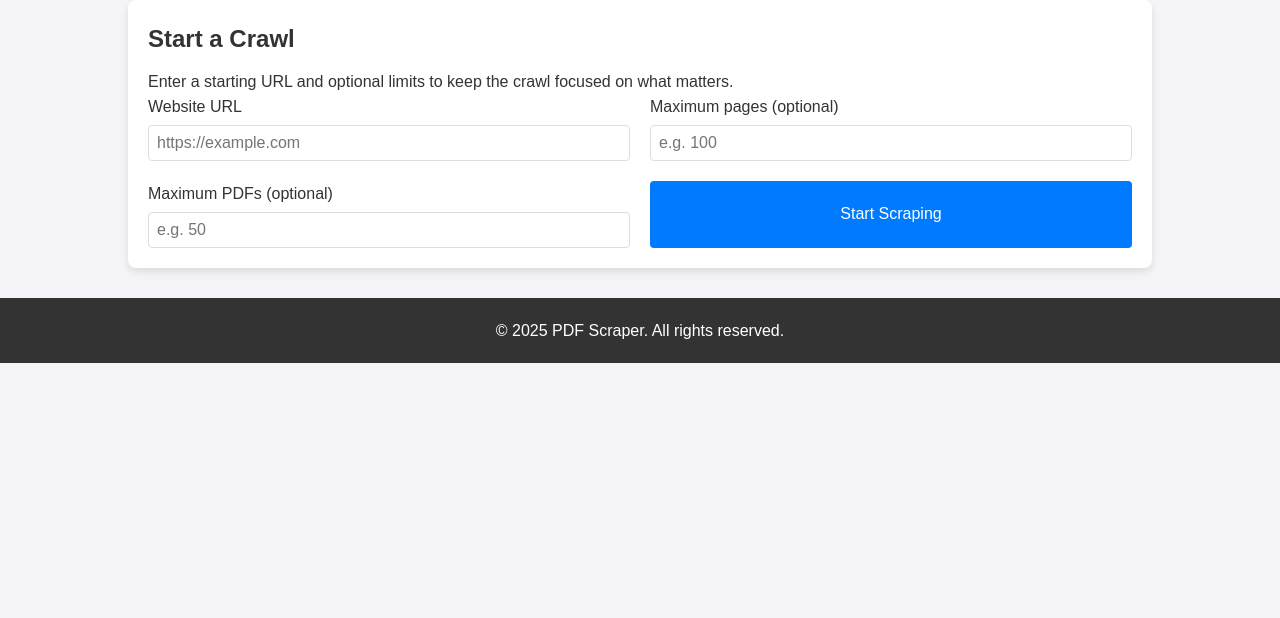
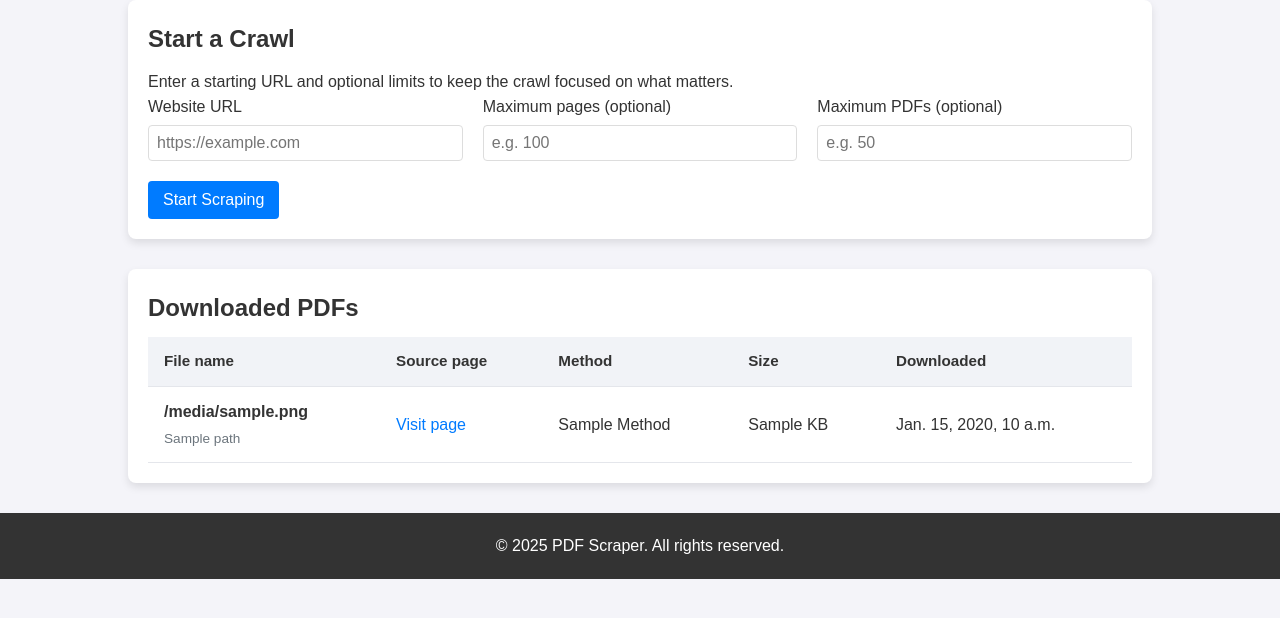
Before and after one commit to ASDCShiwam/webscraper2011, a Django app: template crawler/templates/index.html in a window 1280 px wide. Shown: the part 58-676 px from the top of the page. Run offline with Django 5.2, Linux system fonts and the light colour scheme; the template is opened without the code that fills it: most values are stand-ins (such as "Sample title", 1, 10 or a date in 2020).

Commit message:
Improve crawl workflow UI and session handling

```diff
--- a/crawler/static/crawler/script.js
+++ b/crawler/static/crawler/script.js
@@ -1,9 +1,21 @@
-document.addEventListener('DOMContentLoaded', function () {
-    const form = document.querySelector('form');
-    const loadingIndicator = document.querySelector('[data-loading]');
+document.addEventListener('DOMContentLoaded', () => {
+    const form = document.querySelector('[data-loading-form]');
+    if (!form) {
+        return;
+    }
 
-    form.addEventListener('submit', function (e) {
-        // Show loading spinner when the form is submitted
-        loadingIndicator.style.display = 'block';
+    const loadingIndicator = form.querySelector('[data-loading-indicator]');
+    const submitButton = form.querySelector('[data-loading-button]');
+
+    form.addEventListener('submit', () => {
+        if (loadingIndicator) {
+            loadingIndicator.hidden = false;
+        }
+
+        if (submitButton) {
+            submitButton.disabled = true;
+            submitButton.dataset.originalText = submitButton.textContent;
+            submitButton.textContent = 'Scraping…';
+        }
     });
 });
--- a/crawler/static/crawler/styles.css
+++ b/crawler/static/crawler/styles.css
@@ -67,7 +67,7 @@ h2 {
 
 form {
     display: grid;
-    grid-template-columns: 1fr 1fr;
+    grid-template-columns: repeat(auto-fit, minmax(240px, 1fr));
     gap: 20px;
 }
 
@@ -100,6 +100,119 @@ form button {
 
 form button:hover {
     background-color: #0056b3;
+}
+
+.form-actions {
+    grid-column: 1 / -1;
+    display: flex;
+    align-items: center;
+    gap: 16px;
+    flex-wrap: wrap;
+}
+
+.loading-indicator {
+    display: flex;
+    align-items: center;
+    gap: 8px;
+    color: #444;
+    font-size: 0.95rem;
+}
+
+.loading-indicator[hidden] {
+    display: none;
+}
+
+.spinner {
+    width: 18px;
+    height: 18px;
+    border: 2px solid rgba(0, 0, 0, 0.1);
+    border-top-color: #007bff;
+    border-radius: 50%;
+    animation: spin 0.8s linear infinite;
+}
+
+@keyframes spin {
+    to {
+        transform: rotate(360deg);
+    }
+}
+
+.summary-list {
+    display: grid;
+    grid-template-columns: repeat(auto-fit, minmax(220px, 1fr));
+    gap: 12px 24px;
+}
+
+.summary-list div {
+    background-color: #f8f9fb;
+    padding: 12px;
+    border-radius: 6px;
+}
+
+.summary-list dt {
+    font-weight: 600;
+    color: #555;
+    margin-bottom: 4px;
+}
+
+.summary-list dd {
+    margin: 0;
+    word-break: break-word;
+}
+
+.table-wrapper {
+    overflow-x: auto;
+}
+
+.documents-table {
+    width: 100%;
+    border-collapse: collapse;
+    min-width: 600px;
+}
+
+.documents-table th,
+.documents-table td {
+    border-bottom: 1px solid #e4e6eb;
+    padding: 12px 16px;
+    text-align: left;
+}
+
+.documents-table tbody tr:hover {
+    background-color: #f6f8fc;
+}
+
+.documents-table th {
+    background-color: #f1f3f7;
+    font-weight: 600;
+    font-size: 0.95rem;
+}
+
+.documents-table td a {
+    color: #007bff;
+    text-decoration: none;
+}
+
+.documents-table td a:hover {
+    text-decoration: underline;
+}
+
+.muted {
+    color: #6c757d;
+    font-size: 0.85rem;
+    margin-top: 4px;
+    word-break: break-word;
+}
+
+.text-capitalize {
+    text-transform: capitalize;
+}
+
+.empty-state {
+    text-align: center;
+}
+
+.empty-state p {
+    margin-top: 8px;
 }
 
 /* Alerts */
@@ -136,4 +249,32 @@ form button:hover {
     form {
         grid-template-columns: 1fr;
     }
+
+    .documents-table {
+        min-width: 100%;
+    }
+
+    .documents-table thead {
+        display: none;
+    }
+
+    .documents-table tr {
+        display: grid;
+        grid-template-columns: 1fr;
+        padding: 12px 0;
+        border-bottom: 1px solid #e4e6eb;
+    }
+
+    .documents-table td {
+        border: none;
+        padding: 6px 0;
+    }
+
+    .documents-table td::before {
+        content: attr(data-label);
+        font-weight: 600;
+        margin-right: 8px;
+        display: block;
+        color: #555;
+    }
 }
--- a/crawler/templates/index.html
+++ b/crawler/templates/index.html
@@ -6,7 +6,7 @@
 <section class="card">
     <h2>Start a Crawl</h2>
     <p>Enter a starting URL and optional limits to keep the crawl focused on what matters.</p>
-    <form action="/start_scraping" method="POST" class="form-grid" data-loading>
+    <form action="{% url 'start_scraping' %}" method="POST" class="form-grid" data-loading-form>
         {% csrf_token %}
         <div class="form-group">
             <label for="url">Website URL</label>
@@ -20,7 +20,13 @@
             <label for="max_pdfs">Maximum PDFs (optional)</label>
             <input type="number" id="max_pdfs" name="max_pdfs" min="1" placeholder="e.g. 50">
         </div>
-        <button type="submit" class="primary">Start Scraping</button>
+        <div class="form-actions">
+            <button type="submit" class="primary" data-loading-button>Start Scraping</button>
+            <div class="loading-indicator" data-loading-indicator hidden>
+                <span class="spinner" aria-hidden="true"></span>
+                <span>Scraping in progress…</span>
+            </div>
+        </div>
     </form>
 
     {% if error %}
@@ -41,11 +47,11 @@
                 </div>
                 <div>
                     <dt>Pages limit</dt>
-                    <dd>{{ message.max_pages }}</dd>
+                    <dd>{{ message.max_pages|default:"—" }}</dd>
                 </div>
                 <div>
                     <dt>PDF limit</dt>
-                    <dd>{{ message.max_pdfs }}</dd>
+                    <dd>{{ message.max_pdfs|default:"—" }}</dd>
                 </div>
                 <div>
                     <dt>PDFs discovered</dt>
@@ -55,4 +61,50 @@
         </section>
     {% endif %}
 </section>
+
+{% if documents %}
+<section class="card">
+    <h2>Downloaded PDFs</h2>
+    <div class="table-wrapper">
+        <table class="documents-table">
+            <thead>
+                <tr>
+                    <th scope="col">File name</th>
+                    <th scope="col">Source page</th>
+                    <th scope="col">Method</th>
+                    <th scope="col">Size</th>
+                    <th scope="col">Downloaded</th>
+                </tr>
+            </thead>
+            <tbody>
+                {% for document in documents %}
+                <tr>
+                    <td data-label="File name">
+                        <strong>{{ document.filename }}</strong>
+                        <div class="muted">{{ document.path }}</div>
+                    </td>
+                    <td data-label="Source page">
+                        <a href="{{ document.source_page }}" target="_blank" rel="noopener">Visit page</a>
+                    </td>
+                    <td data-label="Method" class="text-capitalize">{{ document.method }}</td>
+                    <td data-label="Size">
+                        {% if document.size_kb %}
+                            {{ document.size_kb }} KB
+                        {% else %}
+                            —
+                        {% endif %}
+                    </td>
+                    <td data-label="Downloaded">{{ document.downloaded_display|default:document.downloaded_at }}</td>
+                </tr>
+                {% endfor %}
+            </tbody>
+        </table>
+    </div>
+</section>
+{% elif message %}
+<section class="card empty-state">
+    <h2>No PDFs saved yet</h2>
+    <p>Your crawl finished without downloading any PDF documents. Try broadening the crawl limits or starting from a different page.</p>
+</section>
+{% endif %}
 {% endblock %}
--- a/web_scraper/settings.py
+++ b/web_scraper/settings.py
@@ -111,6 +111,9 @@ STATICFILES_DIRS = [
     BASE_DIR / 'static',  # You can place global static files here
 ]
 
+# Location where downloaded PDFs will be stored
+PDF_DOWNLOAD_ROOT = BASE_DIR / 'downloaded_pdfs'
+
 # Default primary key field type
 # https://docs.djangoproject.com/en/5.2/ref/settings/#default-auto-field
 
```
Also changed, not shown: crawler/views.py (+19 -10 lines).
